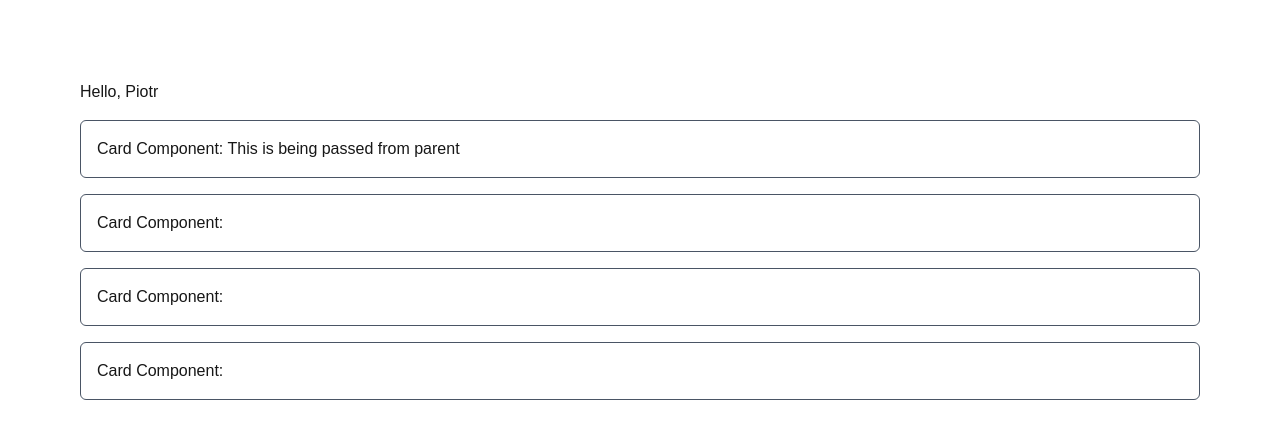
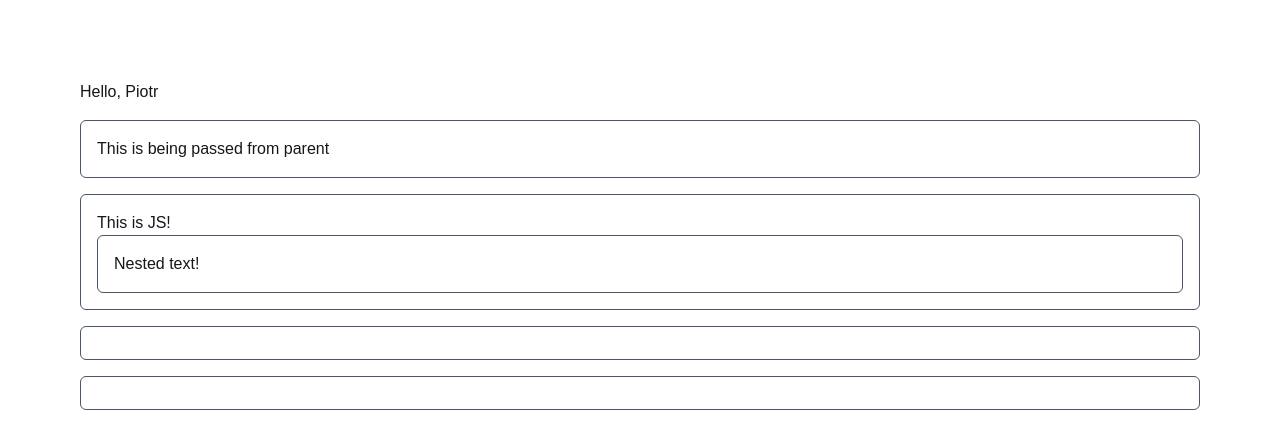
Before and after one commit to ShamsulArifin/next14-blog, a Next.js app: page / in a window 1280 px wide. Shown: the top 448 px of the page. Built offline with nearby package versions, Linux system fonts and the light colour scheme.

Commit message:
8. Component Props (Passing Data to Components)

```diff
--- a/app/page.js
+++ b/app/page.js
@@ -1,10 +1,8 @@
 import Image from 'next/image';
 
-function Card(props) {
+function Card({ children }) {
   return (
-    <div className="border rounded-md border-gray-600 p-4">
-      Card Component: {props.text}
-    </div>
+    <div className='border rounded-md border-gray-600 p-4'>{children}</div>
   );
 }
 
@@ -13,10 +11,13 @@ export default function Home() {
 
   return (
     <>
-      <div className="p-20 space-y-4">
+      <div className='p-20 space-y-4'>
         <div>Hello, {name}</div>
-        <Card text="This is being passed from parent"/>
-        <Card />
+        <Card>This is being passed from parent</Card>
+        <Card>
+          <div>This is JS!</div>
+          <Card>Nested text!</Card>
+        </Card>
         <Card />
         <Card />
       </div>
```
